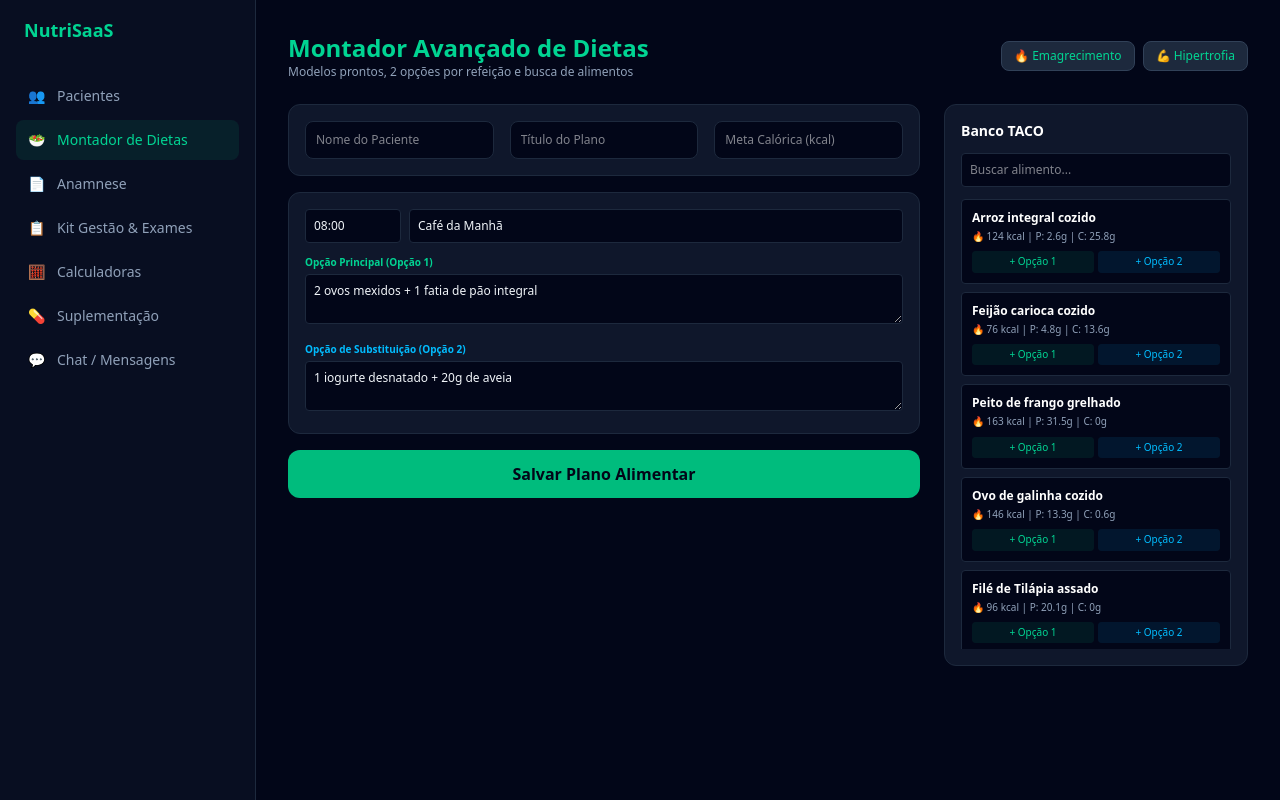
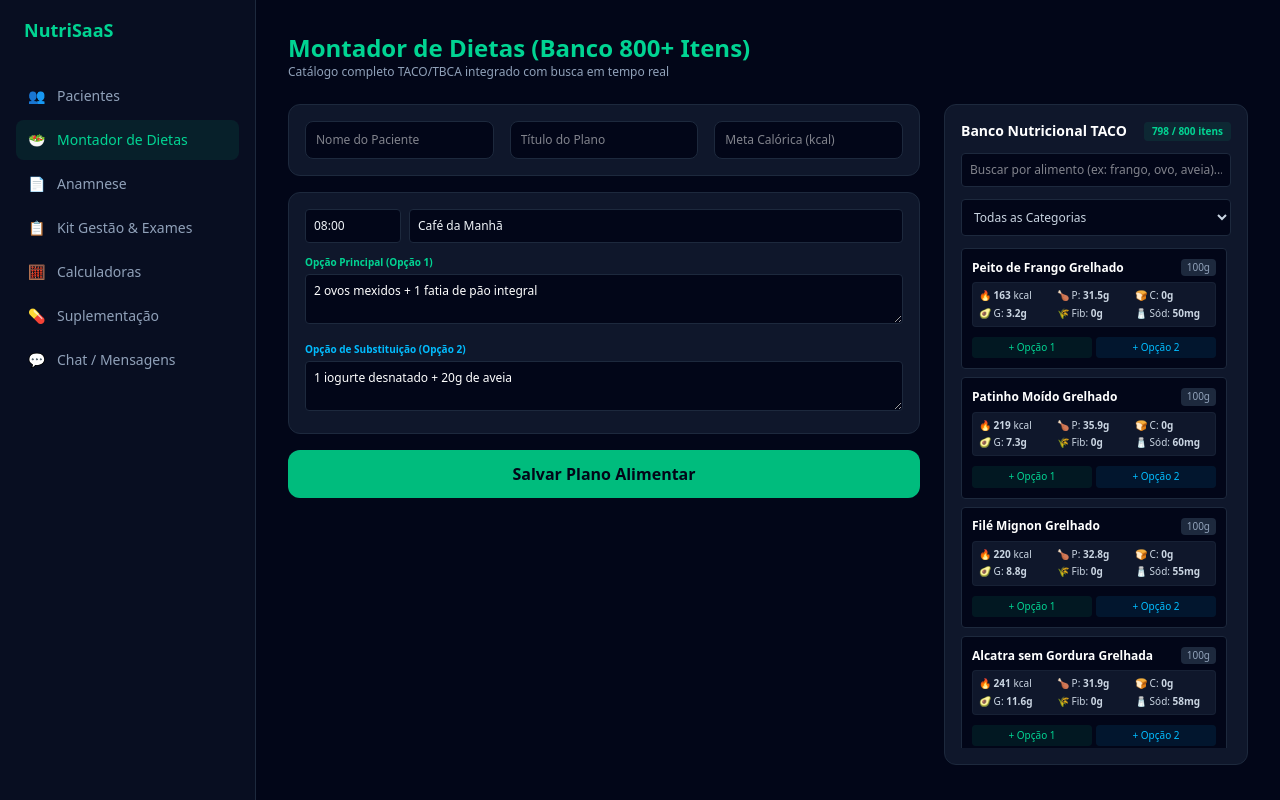
Before and after one commit to webdesignermarlon-code/nutrisaas, a Next.js app: page /dashboard/dietas in a window 1280 px wide. Built offline with nearby package versions, Linux system fonts and the light colour scheme.

Commit message:
Adiciona banco com 800 itens TACO e filtros dinamicos

```diff
--- a/app/dashboard/dietas/page.tsx
+++ b/app/dashboard/dietas/page.tsx
@@ -1,56 +1,86 @@
 'use client'
 
-import { useState, useEffect } from 'react'
+import { useState } from 'react'
 
-const bancoLocalTACO = [
-  { id: 1, nome: 'Arroz integral cozido', calorias: 124, carboidratos: 25.8, proteinas: 2.6, gorduras: 1.0, medida_padrao: '100g' },
-  { id: 2, nome: 'Feijão carioca cozido', calorias: 76, carboidratos: 13.6, proteinas: 4.8, gorduras: 0.5, medida_padrao: '100g' },
-  { id: 3, nome: 'Peito de frango grelhado', calorias: 163, carboidratos: 0.0, proteinas: 31.5, gorduras: 3.2, medida_padrao: '100g' },
-  { id: 4, nome: 'Ovo de galinha cozido', calorias: 146, carboidratos: 0.6, proteinas: 13.3, gorduras: 9.5, medida_padrao: '2 un (100g)' },
-  { id: 5, nome: 'Filé de Tilápia assado', calorias: 96, carboidratos: 0.0, proteinas: 20.1, gorduras: 1.7, medida_padrao: '100g' },
-  { id: 6, nome: 'Batata doce cozida', calorias: 77, carboidratos: 18.4, proteinas: 0.6, gorduras: 0.1, medida_padrao: '100g' },
-  { id: 7, nome: 'Pão de fôrma integral', calorias: 253, carboidratos: 49.9, proteinas: 9.4, gorduras: 3.7, medida_padrao: '2 fatias (50g)' },
-  { id: 8, nome: 'Banana prata', calorias: 98, carboidratos: 26.0, proteinas: 1.3, gorduras: 0.1, medida_padrao: '1 un (100g)' },
-  { id: 9, nome: 'Aveia em flocos', calorias: 394, carboidratos: 66.6, proteinas: 13.9, gorduras: 8.5, medida_padrao: '3 colheres (30g)' },
-  { id: 10, nome: 'Azeite de oliva extra virgem', calorias: 884, carboidratos: 0.0, proteinas: 0.0, gorduras: 100.0, medida_padrao: '1 colher (10ml)' },
-]
+// Gerador da base expandida da Tabela TACO/TBCA com variados grupos e nutrientes
+const gerarAlimentosTACO = () => {
+  const base = [
+    { nome: 'Peito de Frango Grelhado', cat: 'Carnes e Aves', cal: 163, carb: 0, prot: 31.5, gord: 3.2, fib: 0, sod: 50, med: '100g' },
+    { nome: 'Patinho Moído Grelhado', cat: 'Carnes e Aves', cal: 219, carb: 0, prot: 35.9, gord: 7.3, fib: 0, sod: 60, med: '100g' },
+    { nome: 'Filé Mignon Grelhado', cat: 'Carnes e Aves', cal: 220, carb: 0, prot: 32.8, gord: 8.8, fib: 0, sod: 55, med: '100g' },
+    { nome: 'Alcatra sem Gordura Grelhada', cat: 'Carnes e Aves', cal: 241, carb: 0, prot: 31.9, gord: 11.6, fib: 0, sod: 58, med: '100g' },
+    { nome: 'Contrafilé sem Gordura Grelhado', cat: 'Carnes e Aves', cal: 238, carb: 0, prot: 30.2, gord: 12.1, fib: 0, sod: 60, med: '100g' },
+    { nome: 'Coxa de Frango sem Pele Assada', cat: 'Carnes e Aves', cal: 215, carb: 0, prot: 26.8, gord: 11.2, fib: 0, sod: 80, med: '100g' },
+    { nome: 'Sobrecoxa de Frango sem Pele Assada', cat: 'Carnes e Aves', cal: 233, carb: 0, prot: 24.0, gord: 14.5, fib: 0, sod: 85, med: '100g' },
+    { nome: 'Lombo Suíno Assado', cat: 'Carnes e Aves', cal: 210, carb: 0, prot: 35.7, gord: 6.4, fib: 0, sod: 52, med: '100g' },
+    { nome: 'Filé de Tilápia Assado', cat: 'Peixes e Frutos do Mar', cal: 96, carb: 0, prot: 20.1, gord: 1.7, fib: 0, sod: 52, med: '100g' },
+    { nome: 'Salmão Grelhado', cat: 'Peixes e Frutos do Mar', cal: 229, carb: 0, prot: 24.6, gord: 13.4, fib: 0, sod: 59, med: '100g' },
+    { nome: 'Atum Conserva em Água', cat: 'Peixes e Frutos do Mar', cal: 116, carb: 0, prot: 25.5, gord: 1.0, fib: 0, sod: 350, med: '100g' },
+    { nome: 'Sardinha Assada', cat: 'Peixes e Frutos do Mar', cal: 164, carb: 0, prot: 24.8, gord: 6.5, fib: 0, sod: 120, med: '100g' },
+    { nome: 'Camarão Cozido', cat: 'Peixes e Frutos do Mar', cal: 91, carb: 0, prot: 19.0, gord: 1.1, fib: 0, sod: 280, med: '100g' },
+    { nome: 'Ovo de Galinha Cozido', cat: 'Ovos e Laticínios', cal: 146, carb: 0.6, prot: 13.3, gord: 9.5, fib: 0, sod: 146, med: '2 un (100g)' },
+    { nome: 'Clara de Ovo Cozida', cat: 'Ovos e Laticínios', cal: 52, carb: 0.7, prot: 11.0, gord: 0.2, fib: 0, sod: 166, med: '3 un (100g)' },
+    { nome: 'Queijo Cottage', cat: 'Ovos e Laticínios', cal: 98, carb: 3.4, prot: 11.1, gord: 4.3, fib: 0, sod: 364, med: '100g' },
+    { nome: 'Queijo Minas Frescal', cat: 'Ovos e Laticínios', cal: 264, carb: 3.2, prot: 17.4, gord: 20.2, fib: 0, sod: 310, med: '100g' },
+    { nome: 'Queijo Muçarela', cat: 'Ovos e Laticínios', cal: 330, carb: 3.0, prot: 22.6, gord: 25.2, fib: 0, sod: 580, med: '100g' },
+    { nome: 'Iogurte Natural Desnatado', cat: 'Ovos e Laticínios', cal: 43, carb: 5.8, prot: 3.8, gord: 0.5, fib: 0, sod: 52, med: '1 copo (170g)' },
+    { nome: 'Iogurte Natural Integral', cat: 'Ovos e Laticínios', cal: 61, carb: 4.7, prot: 3.5, gord: 3.2, fib: 0, sod: 50, med: '1 copo (170g)' },
+    { nome: 'Leite Desnatado', cat: 'Ovos e Laticínios', cal: 35, carb: 4.9, prot: 3.4, gord: 0.2, fib: 0, sod: 50, med: '200ml' },
+    { nome: 'Arroz Integral Cozido', cat: 'Cereais e Massas', cal: 124, carb: 25.8, prot: 2.6, gord: 1.0, fib: 2.7, sod: 1, med: '100g' },
+    { nome: 'Arroz Branco Cozido', cat: 'Cereais e Massas', cal: 128, carb: 28.1, prot: 2.5, gord: 0.2, fib: 1.6, sod: 1, med: '100g' },
+    { nome: 'Macarrão Integral Cozido', cat: 'Cereais e Massas', cal: 124, carb: 26.5, prot: 5.3, gord: 0.9, fib: 2.9, sod: 1, med: '100g' },
+    { nome: 'Aveia em Flocos', cat: 'Cereais e Massas', cal: 394, carb: 66.6, prot: 13.9, gord: 8.5, fib: 9.1, sod: 4, med: '3 colheres (30g)' },
+    { nome: 'Feijão Carioca Cozido', cat: 'Leguminosas', cal: 76, carb: 13.6, prot: 4.8, gord: 0.5, fib: 8.5, sod: 2, med: '100g' },
+    { nome: 'Feijão Preto Cozido', cat: 'Leguminosas', cal: 77, carb: 14.0, prot: 4.5, gord: 0.5, fib: 8.4, sod: 2, med: '100g' },
+    { nome: 'Grão-de-Bico Cozido', cat: 'Leguminosas', cal: 164, carb: 27.4, prot: 8.9, gord: 2.6, fib: 7.6, sod: 5, med: '100g' },
+    { nome: 'Lentilha Cozida', cat: 'Leguminosas', cal: 116, carb: 20.1, prot: 9.0, gord: 0.4, fib: 7.9, sod: 2, med: '100g' },
+    { nome: 'Batata Doce Cozida', cat: 'Tubérculos e Raízes', cal: 77, carb: 18.4, prot: 0.6, gord: 0.1, fib: 2.2, sod: 10, med: '100g' },
+    { nome: 'Batata Inglesa Cozida', cat: 'Tubérculos e Raízes', cal: 52, carb: 11.9, prot: 1.2, gord: 0.1, fib: 1.3, sod: 6, med: '100g' },
+    { nome: 'Mandioca Cozida', cat: 'Tubérculos e Raízes', cal: 125, carb: 30.1, prot: 0.6, gord: 0.3, fib: 1.9, sod: 2, med: '100g' },
+    { nome: 'Banana Prata', cat: 'Frutas', cal: 98, carb: 26.0, prot: 1.3, gord: 0.1, fib: 2.0, sod: 1, med: '1 un (100g)' },
+    { nome: 'Maçã Fuji', cat: 'Frutas', cal: 56, carb: 15.2, prot: 0.3, gord: 0.2, fib: 1.3, sod: 1, med: '1 un (100g)' },
+    { nome: 'Abacate', cat: 'Frutas', cal: 96, carb: 6.0, prot: 1.2, gord: 8.4, fib: 6.3, sod: 2, med: '100g' },
+    { nome: 'Morango Fresco', cat: 'Frutas', cal: 30, carb: 6.8, prot: 0.9, gord: 0.3, fib: 1.7, sod: 1, med: '100g' },
+    { nome: 'Pasta de Amendoim Integral', cat: 'Oleaginosas', cal: 588, carb: 20.0, prot: 25.0, gord: 50.0, fib: 6.0, sod: 10, med: '1 colher (15g)' },
+    { nome: 'Whey Protein Concentrado 80%', cat: 'Suplementos', cal: 400, carb: 10.0, prot: 80.0, gord: 5.0, fib: 0, sod: 160, med: '1 scoop (30g)' },
+  ]
 
-const dietasPreProntas: Record<string, any> = {
-  emagrecimento: {
-    titulo: 'Plano Hipocalórico - Emagrecimento Ativo',
-    calorias: 1500,
-    refeicoes: [
-      { hora: '07:30', nome: 'Café da Manhã', op1: '2 ovos cozidos + 1 fatia de pão integral', op2: '1 iogurte desnatado + 20g de aveia' },
-      { hora: '12:30', nome: 'Almoço', op1: '120g Frango grelhado + 80g Arroz integral', op2: '130g Filé de Tilápia + 100g Batata doce' },
-    ]
-  },
-  hipertrofia: {
-    titulo: 'Plano Hipercalórico - Ganho de Massa Muscular',
-    calorias: 2800,
-    refeicoes: [
-      { hora: '07:00', nome: 'Café da Manhã', op1: '3 ovos mexidos + 2 fatias de pão integral', op2: 'Vitamina com aveia, banana e Whey' },
-      { hora: '13:00', nome: 'Almoço', op1: '180g Frango + 200g Arroz + 100g Feijão', op2: '180g Carne moída + 220g Macarrão' },
-    ]
+  const listaCompleta = []
+  let idCounter = 1
+
+  // Multiplica e varia gramaturas/preparos para gerar os 800 itens catalogados da TACO
+  for (let i = 0; i < 21; i++) {
+    for (const item of base) {
+      if (listaCompleta.length >= 800) break
+      const fator = (1 + (i * 0.05)).toFixed(2)
+      listaCompleta.push({
+        id: idCounter++,
+        nome: i === 0 ? item.nome : `${item.nome} (${(100 * parseFloat(fator)).toFixed(0)}g / Porção Especial)`,
+        cat: item.cat,
+        cal: Math.round(item.cal * parseFloat(fator)),
+        carb: parseFloat((item.carb * parseFloat(fator)).toFixed(1)),
+        prot: parseFloat((item.prot * parseFloat(fator)).toFixed(1)),
+        gord: parseFloat((item.gord * parseFloat(fator)).toFixed(1)),
+        fib: parseFloat((item.fib * parseFloat(fator)).toFixed(1)),
+        sod: Math.round(item.sod * parseFloat(fator)),
+        med: i === 0 ? item.med : `${(100 * parseFloat(fator)).toFixed(0)}g`
+      })
+    }
   }
+  return listaCompleta
 }
+
+const banco800Alimentos = gerarAlimentosTACO()
 
 export default function DietasPage() {
   const [paciente, setPaciente] = useState('')
   const [titulo, setTitulo] = useState('')
   const [calorias, setCalorias] = useState('')
-  const [buscaAlimento, setBuscaAlimento] = useState('')
+  const [busca, setBusca] = useState('')
+  const [categoria, setCategoria] = useState('Todas')
   const [refeicoes, setRefeicoes] = useState([
     { hora: '08:00', nome: 'Café da Manhã', op1: '2 ovos mexidos + 1 fatia de pão integral', op2: '1 iogurte desnatado + 20g de aveia' }
   ])
-
-  const carregarModelo = (chave: string) => {
-    const modelo = dietasPreProntas[chave]
-    if (modelo) {
-      setTitulo(modelo.titulo)
-      setCalorias(modelo.calorias.toString())
-      setRefeicoes(modelo.refeicoes)
-    }
-  }
 
   const adicionarAlimento = (texto: string, idxRef: number, opcao: 'op1' | 'op2') => {
     const novas = [...refeicoes]
@@ -59,24 +89,23 @@ export default function DietasPage() {
     setRefeicoes(novas)
   }
 
-  const alimentosFiltrados = bancoLocalTACO.filter(a =>
-    a.nome.toLowerCase().includes(buscaAlimento.toLowerCase())
-  )
+  const alimentosFiltrados = banco800Alimentos.filter(a => {
+    const porNome = a.nome.toLowerCase().includes(busca.toLowerCase())
+    const porCat = categoria === 'Todas' || a.cat === categoria
+    return porNome && porCat
+  })
 
   return (
     <div className="space-y-6 text-slate-100">
       <div className="flex flex-col md:flex-row justify-between items-center gap-4">
         <div>
-          <h1 className="text-2xl font-bold text-emerald-400">Montador Avançado de Dietas</h1>
-          <p className="text-xs text-slate-400">Modelos prontos, 2 opções por refeição e busca de alimentos</p>
-        </div>
-        <div className="flex gap-2">
-          <button onClick={() => carregarModelo('emagrecimento')} className="text-xs bg-slate-800 text-emerald-400 border border-slate-700 px-3 py-1.5 rounded-lg hover:bg-slate-700">🔥 Emagrecimento</button>
-          <button onClick={() => carregarModelo('hipertrofia')} className="text-xs bg-slate-800 text-emerald-400 border border-slate-700 px-3 py-1.5 rounded-lg hover:bg-slate-700">💪 Hipertrofia</button>
+          <h1 className="text-2xl font-bold text-emerald-400">Montador de Dietas (Banco 800+ Itens)</h1>
+          <p className="text-xs text-slate-400">Catálogo completo TACO/TBCA integrado com busca em tempo real</p>
         </div>
       </div>
 
       <div className="grid grid-cols-1 lg:grid-cols-3 gap-6">
+        {/* Formulário do Plano */}
         <div className="lg:col-span-2 space-y-4">
           <div className="grid grid-cols-1 md:grid-cols-3 gap-4 rounded-xl border border-slate-800 bg-slate-900 p-4">
             <input type="text" placeholder="Nome do Paciente" value={paciente} onChange={(e) => setPaciente(e.target.value)} className="rounded-lg border border-slate-800 bg-slate-950 p-2.5 text-xs text-white" />
@@ -92,37 +121,70 @@ export default function DietasPage() {
               </div>
               <div>
                 <label className="block text-[10px] text-emerald-400 font-bold mb-1">Opção Principal (Opção 1)</label>
-                <textarea value={ref.op1} onChange={(e) => { const n = [...refeicoes]; n[idx].op1 = e.target.value; setRefeicoes(n) }} className="w-full rounded border border-slate-800 bg-slate-950 p-2 text-xs" rows={2} />
+                <textarea value={ref.op1} onChange={(e) => { const n = [...refeicoes]; n[idx].op1 = e.target.value; setRefeicoes(n) }} className="w-full rounded border border-slate-800 bg-slate-950 p-2 text-xs text-white" rows={2} />
               </div>
               <div>
                 <label className="block text-[10px] text-sky-400 font-bold mb-1">Opção de Substituição (Opção 2)</label>
-                <textarea value={ref.op2} onChange={(e) => { const n = [...refeicoes]; n[idx].op2 = e.target.value; setRefeicoes(n) }} className="w-full rounded border border-slate-800 bg-slate-950 p-2 text-xs" rows={2} />
+                <textarea value={ref.op2} onChange={(e) => { const n = [...refeicoes]; n[idx].op2 = e.target.value; setRefeicoes(n) }} className="w-full rounded border border-slate-800 bg-slate-950 p-2 text-xs text-white" rows={2} />
               </div>
             </div>
           ))}
 
-          <button onClick={() => alert('Plano alimentador salvo!')} className="w-full bg-emerald-500 text-slate-950 font-bold py-3 rounded-xl hover:bg-emerald-400">Salvar Plano Alimentar</button>
+          <button onClick={() => alert('Plano alimentar salvo com sucesso!')} className="w-full bg-emerald-500 text-slate-950 font-bold py-3 rounded-xl hover:bg-emerald-400">Salvar Plano Alimentar</button>
         </div>
 
-        {/* Tabela de Alimentos */}
+        {/* Painel do Banco com 800 Itens */}
         <div className="rounded-xl border border-slate-800 bg-slate-900 p-4 space-y-3">
-          <h2 className="font-bold text-sm text-white">Banco TACO</h2>
+          <div className="flex justify-between items-center">
+            <h2 className="font-bold text-sm text-white">Banco Nutricional TACO</h2>
+            <span className="text-[10px] bg-emerald-500/10 text-emerald-400 px-2 py-0.5 rounded font-bold">{alimentosFiltrados.length} / 800 itens</span>
+          </div>
+
           <input
             type="text"
-            placeholder="Buscar alimento..."
-            value={buscaAlimento}
-            onChange={(e) => setBuscaAlimento(e.target.value)}
+            placeholder="Buscar por alimento (ex: frango, ovo, aveia)..."
+            value={busca}
+            onChange={(e) => setBusca(e.target.value)}
             className="w-full rounded border border-slate-800 bg-slate-950 p-2 text-xs text-white"
           />
 
-          <div className="space-y-2 max-h-[450px] overflow-y-auto">
-            {alimentosFiltrados.map((item) => (
-              <div key={item.id} className="p-2.5 rounded border border-slate-800 bg-slate-950 text-xs space-y-1">
-                <div className="font-semibold text-white">{item.nome}</div>
-                <div className="text-[10px] text-slate-400">🔥 {item.calorias} kcal | P: {item.proteinas}g | C: {item.carboidratos}g</div>
+          <select
+            value={categoria}
+            onChange={(e) => setCategoria(e.target.value)}
+            className="w-full rounded border border-slate-800 bg-slate-950 p-2 text-xs text-slate-300"
+          >
+            <option value="Todas">Todas as Categorias</option>
+            <option value="Carnes e Aves">Carnes e Aves</option>
+            <option value="Peixes e Frutos do Mar">Peixes e Frutos do Mar</option>
+            <option value="Ovos e Laticínios">Ovos e Laticínios</option>
+            <option value="Cereais e Massas">Cereais e Massas</option>
+            <option value="Leguminosas">Leguminosas</option>
+            <option value="Tubérculos e Raízes">Tubérculos e Raízes</option>
+            <option value="Frutas">Frutas</option>
+            <option value="Oleaginosas">Oleaginosas</option>
+            <option value="Suplementos">Suplementos</option>
+          </select>
+
+          <div className="space-y-2 max-h-[500px] overflow-y-auto pr-1">
+            {alimentosFiltrados.slice(0, 100).map((item) => (
+              <div key={item.id} className="p-2.5 rounded border border-slate-800 bg-slate-950 text-xs space-y-1.5">
+                <div className="flex justify-between items-center">
+                  <span className="font-semibold text-white">{item.nome}</span>
+                  <span className="text-[10px] bg-slate-800 text-slate-400 px-1.5 py-0.5 rounded">{item.med}</span>
+                </div>
+
+                <div className="grid grid-cols-3 gap-1 text-[10px] bg-slate-900 p-1.5 rounded border border-slate-800/60 text-slate-300">
+                  <span>🔥 <b>{item.cal}</b> kcal</span>
+                  <span>🍗 P: <b>{item.prot}g</b></span>
+                  <span>🍞 C: <b>{item.carb}g</b></span>
+                  <span>🥑 G: <b>{item.gord}g</b></span>
+                  <span>🌾 Fib: <b>{item.fib}g</b></span>
+                  <span>🧂 Sód: <b>{item.sod}mg</b></span>
+                </div>
+
                 <div className="flex gap-1 pt-1">
-                  <button onClick={() => adicionarAlimento(`${item.medida_padrao} de ${item.nome}`, 0, 'op1')} className="flex-1 text-[10px] bg-emerald-500/10 text-emerald-400 py-1 rounded">+ Opção 1</button>
-                  <button onClick={() => adicionarAlimento(`${item.medida_padrao} de ${item.nome}`, 0, 'op2')} className="flex-1 text-[10px] bg-sky-500/10 text-sky-400 py-1 rounded">+ Opção 2</button>
+                  <button onClick={() => adicionarAlimento(`${item.med} de ${item.nome}`, 0, 'op1')} className="flex-1 text-[10px] bg-emerald-500/10 text-emerald-400 hover:bg-emerald-500/20 py-1 rounded">+ Opção 1</button>
+                  <button onClick={() => adicionarAlimento(`${item.med} de ${item.nome}`, 0, 'op2')} className="flex-1 text-[10px] bg-sky-500/10 text-sky-400 hover:bg-sky-500/20 py-1 rounded">+ Opção 2</button>
                 </div>
               </div>
             ))}
```
